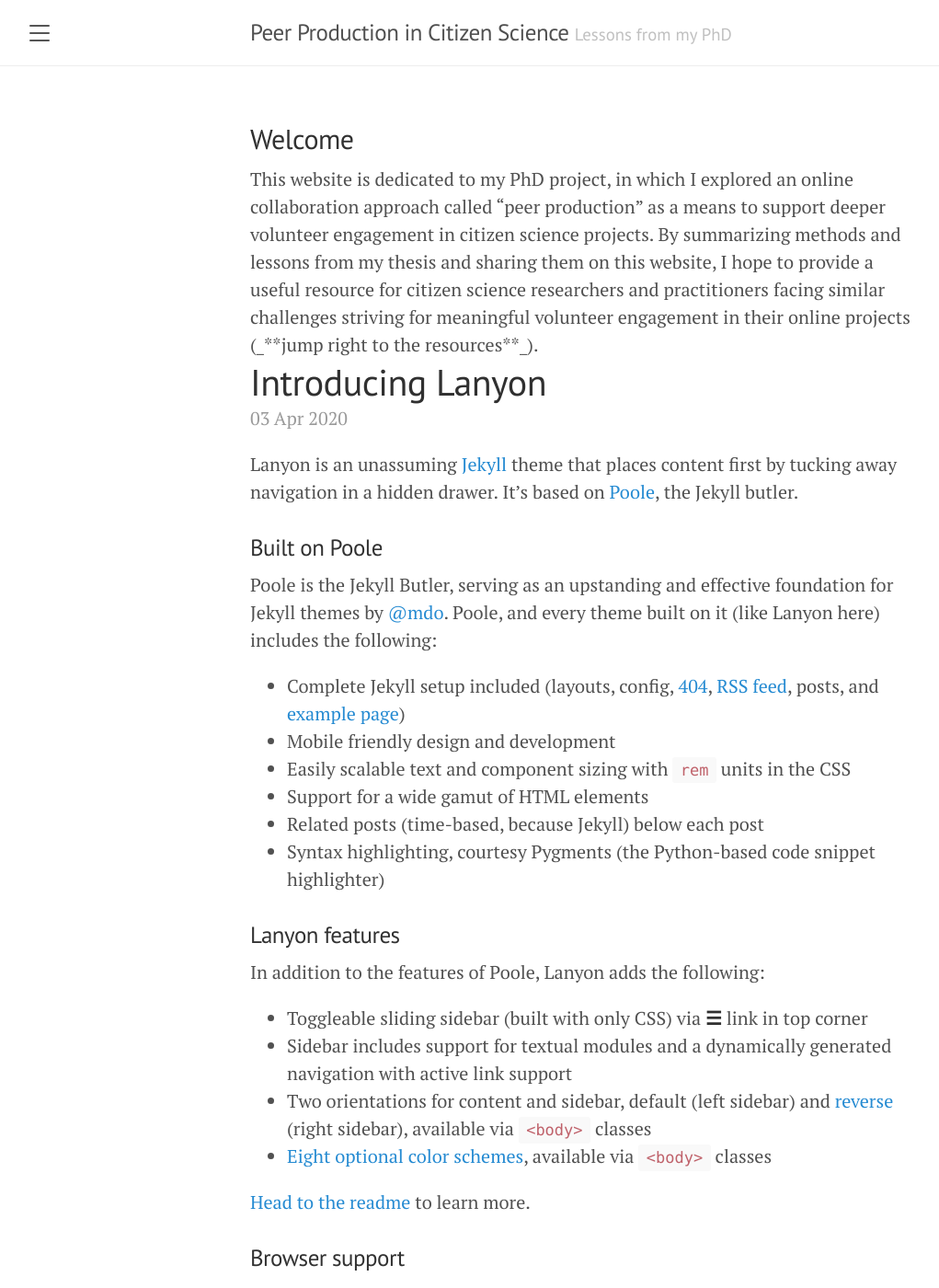
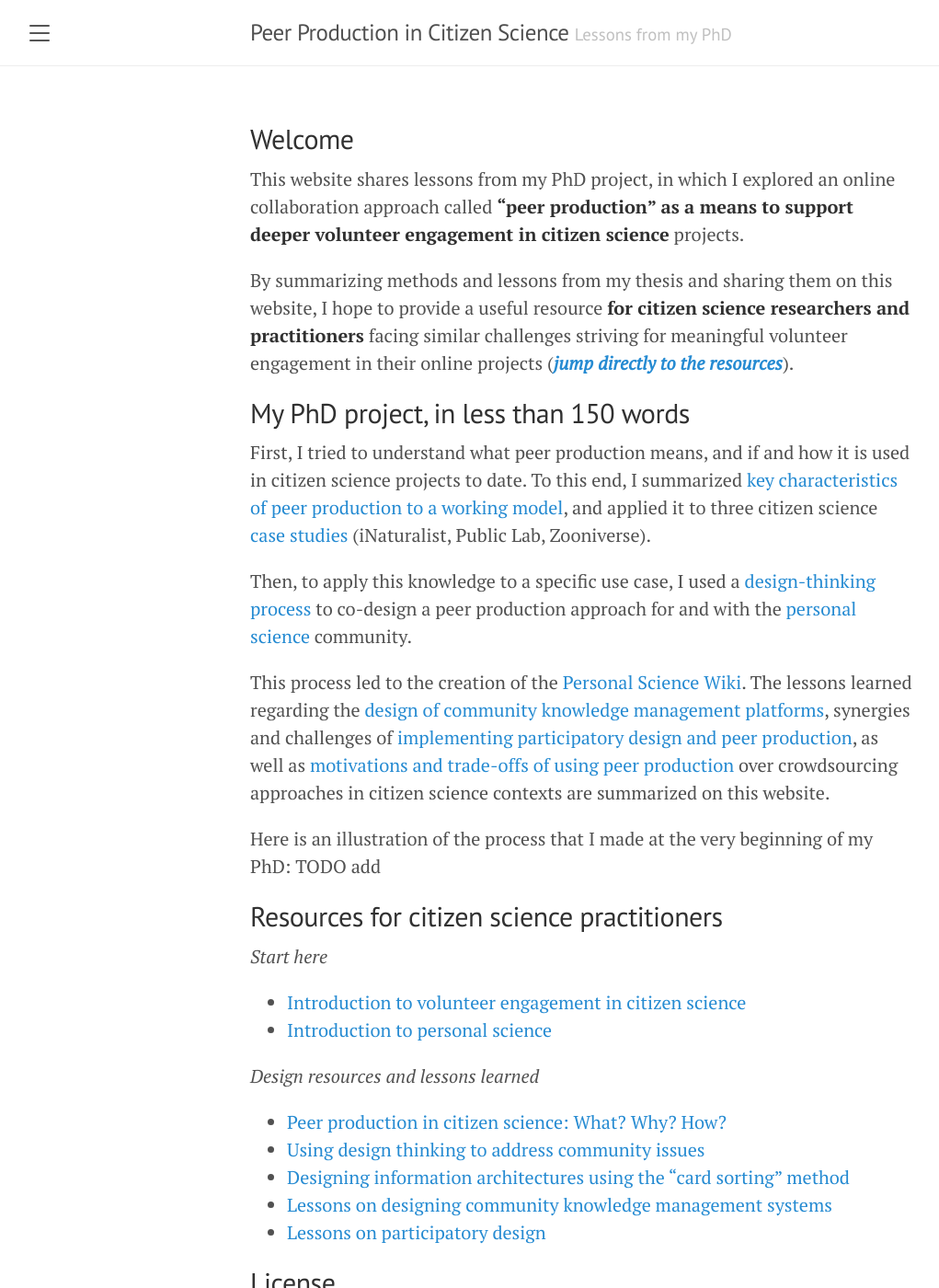
Before and after one commit to katoss/peer-production-in-citizen-science, a Jekyll site: the page built from index.html, in a window 1280 px wide and 1400 px high. Shown: the whole window at 92% size, without its empty margins (8-1029 px from the left). Built offline with Jekyll 4.4.1, drawn with Linux system fonts in a browser that asks for light colours; the list of posts is cut into pages by our own code; some of the changed text lies outside the part shown.

Commit message:
add readme text to index

```diff
--- a/index.html
+++ b/index.html
@@ -2,11 +2,33 @@
 layout: default
 title: Peer Production in Citizen Science
 ---
-<div>
-  <h2>Welcome</h2>
-This website is dedicated to my PhD project, in which I explored an online collaboration approach called “peer production” as a means to support deeper volunteer engagement in citizen science projects.
-By summarizing methods and lessons from my thesis and sharing them on this website, I hope to provide a useful resource for citizen science researchers and practitioners facing similar challenges striving for meaningful volunteer engagement in their online projects (_**jump right to the resources**_).
-</div>
+<h2 id="welcome">Welcome</h2>
+<p>This website shares lessons from my PhD project, in which I explored an online collaboration approach called <strong>“peer production” as a means to support deeper volunteer engagement in citizen science</strong> projects.</p>
+<p>By summarizing methods and lessons from my thesis and sharing them on this website, I hope to provide a useful resource <strong>for citizen science researchers and practitioners</strong> facing similar challenges striving for meaningful volunteer engagement in their online projects (<a href="#resources-for-citizen-science-practitioners"><em><strong>jump directly to the resources</strong></em></a>).</p>
+<h2 id="my-phd-project-in-less-than-150-words">My PhD project, in less than 150 words</h2>
+<p>First, I tried to understand what peer production means, and if and how it is used in citizen science projects to date. To this end, I summarized <a href="#">key characteristics of peer production to a working model</a>, and applied it to three citizen science <a href="#">case studies</a> (iNaturalist, Public Lab, Zooniverse).</p>
+<p>Then, to apply this knowledge to a specific use case, I used a <a href="#">design-thinking process</a> to co-design a peer production approach for and with the <a href="#">personal science</a> community.</p>
+<p>This process led to the creation of the <a href="https://wiki.openhumans.org">Personal Science Wiki</a>. The lessons learned regarding the <a href="#">design of community knowledge management platforms</a>, synergies and challenges of <a href="#">implementing participatory design and peer production</a>, as well as <a href="#">motivations and trade-offs of using peer production</a> over crowdsourcing approaches in citizen science contexts are summarized on this website.</p>
+<p>Here is an illustration of the process that I made at the very beginning of my PhD: TODO add</p>
+<h2 id="resources-for-citizen-science-practitioners">Resources for citizen science practitioners</h2>
+<p><em>Start here</em></p>
+<ul>
+<li><a href="#">Introduction to volunteer engagement in citizen science</a></li>
+<li><a href="#">Introduction to personal science</a></li>
+</ul>
+<p><em>Design resources and lessons learned</em></p>
+<ul>
+<li><a href="#">Peer production in citizen science: What? Why? How?</a></li>
+<li><a href="#">Using design thinking to address community issues</a></li>
+<li><a href="#">Designing information architectures using the “card sorting” method</a></li>
+<li><a href="#">Lessons on designing community knowledge management systems</a></li>
+<li><a href="#">Lessons on participatory design</a></li>
+</ul>
+<h2 id="license">License</h2>
+<p>The content on this website is licensed under <a href="LICENSE.md">CC-BY 4.0 license</a>.</p>
+<p>This website uses the open source <a href="https://github.com/poole/lanyon">"Lanyon"</a> template.</p>
+<h2 id="contact">Contact</h2>
+<p>To get in touch, you can contact me via email (add) or create an issue on GitHub. Feedback is highly appreciated!</p>
 
 <div class="posts">
   {% for post in paginator.posts %}
```
Also changed, not shown: README.md.
